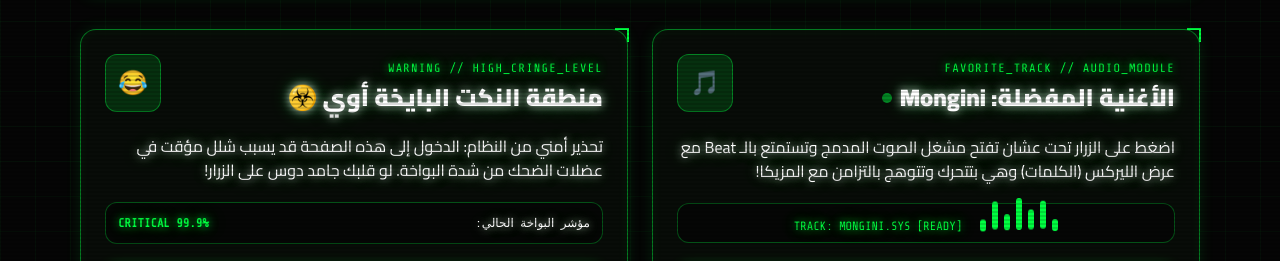
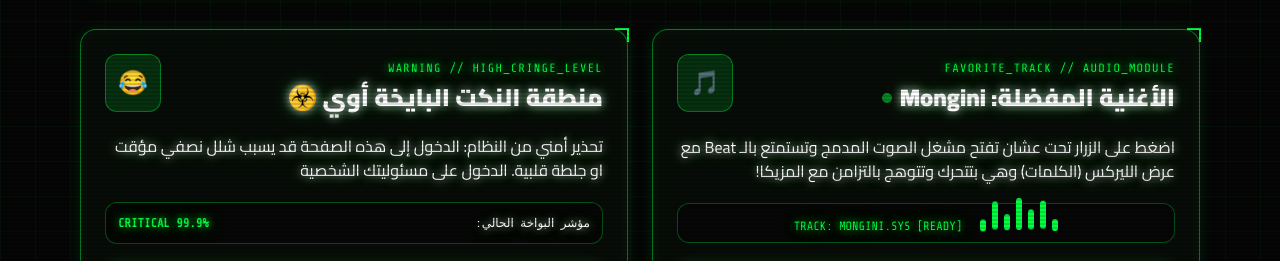
Before and after one commit to sifouzumaki/sifo-portfolio, a plain HTML site: page index.html in a window 1280 px wide. Shown: the part 539-800 px from the top of the page. Drawn offline with nearby package versions, Linux system fonts and the light colour scheme.

Commit message:
Update security warning message in index.html

```diff
--- a/index.html
+++ b/index.html
@@ -391,7 +391,7 @@
                     </div>
 
                     <p class="text-sm sm:text-base glow-white leading-relaxed">
-                        تحذير أمني من النظام: الدخول إلى هذه الصفحة قد يسبب شلل مؤقت في عضلات الضحك من شدة البواخة. لو قلبك جامد دوس على الزرار!
+                        تحذير أمني من النظام: الدخول إلى هذه الصفحة قد يسبب شلل نصفي مؤقت او جلطة قلبية. الدخول على مسئوليتك الشخصية
                     </p>
 
                     <div class="p-3 rounded-xl bg-cyberBlack/80 border border-neonGreen/30 font-mono text-xs flex items-center justify-between">
```
